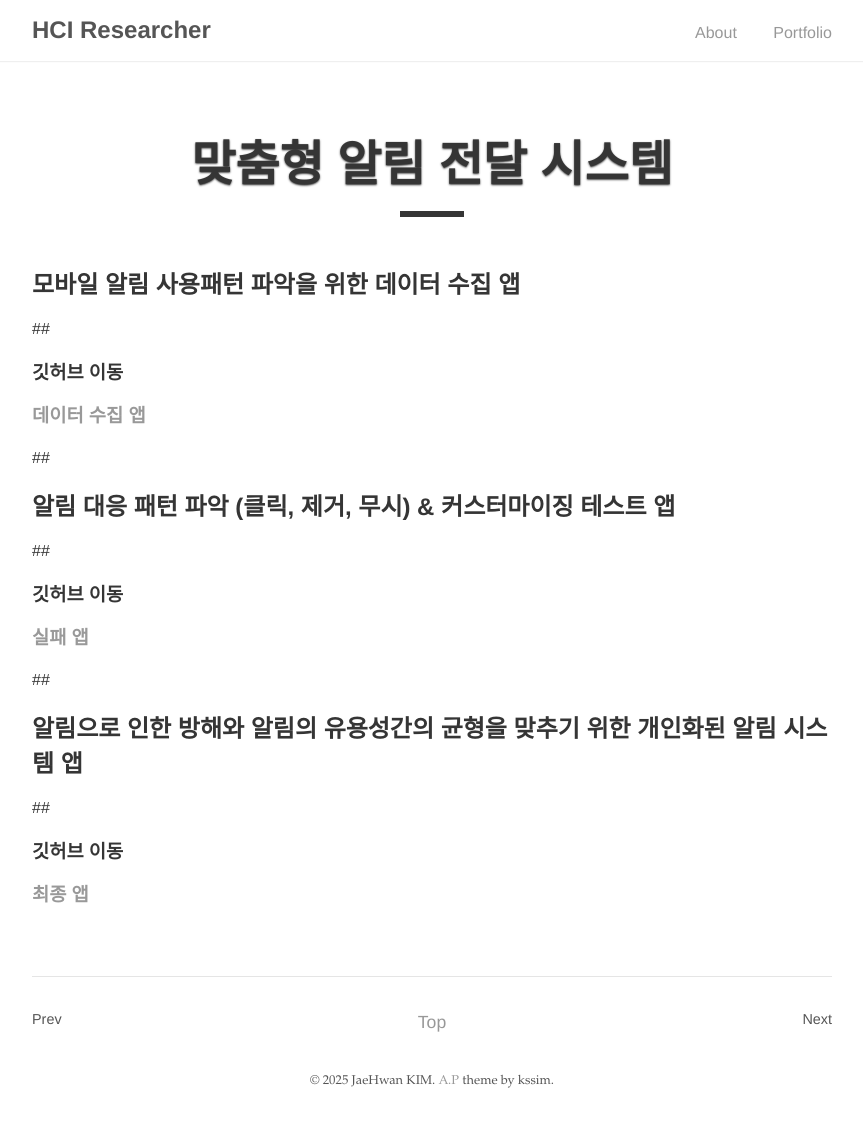
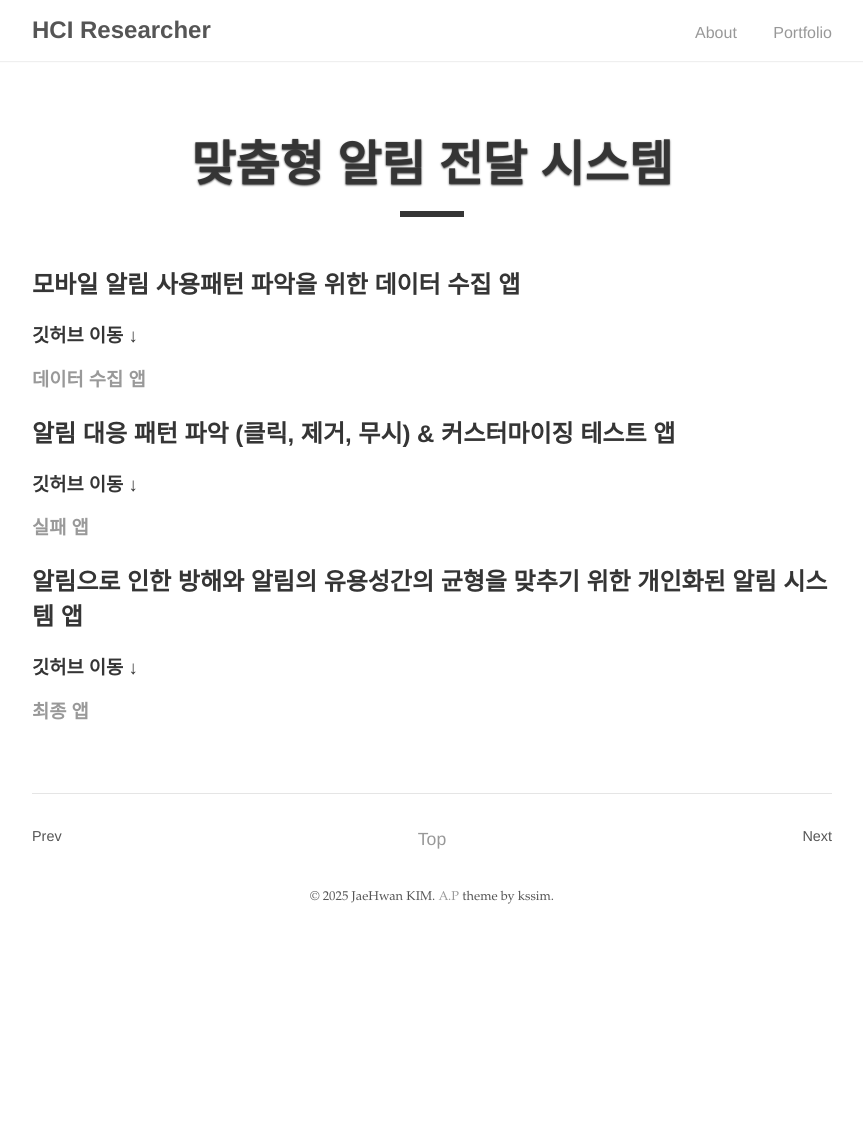
Before and after one commit to kjhwan98/kjhwan98.github.io, a Jekyll site: the page built from _posts/2023-09-01-project2.md, in a window 1280 px wide. Shown: the whole page, without its empty margins (208-1071 px from the left). Built offline with Jekyll 4.4.1, drawn with Linux system fonts in a browser that asks for light colours; after the commit the page ends 940 px from its top, so only the background shows below that.

```diff
--- a/_posts/2023-09-01-project2.md
+++ b/_posts/2023-09-01-project2.md
@@ -7,18 +7,16 @@ type: K
 ---
 
 ## 모바일 알림 사용패턴 파악을 위한 데이터 수집 앱
-##
-### 깃허브 이동
+
+### 깃허브 이동 ↓
 ### [데이터 수집 앱](https://github.com/kjhwan98/UXCollect_proto)
-##
 
 ## 알림 대응 패턴 파악 (클릭, 제거, 무시) & 커스터마이징 테스트 앱
-##
-### 깃허브 이동
+
+### 깃허브 이동 ↓
 ### [실패 앱](https://github.com/kjhwan98/UXChannel_proto)
-##
 
 ## 알림으로 인한 방해와 알림의 유용성간의 균형을 맞추기 위한 개인화된 알림 시스템 앱
-##
-### 깃허브 이동
+
+### 깃허브 이동 ↓
 ### [최종 앱](https://github.com/kjhwan98/Customnotif)
```
